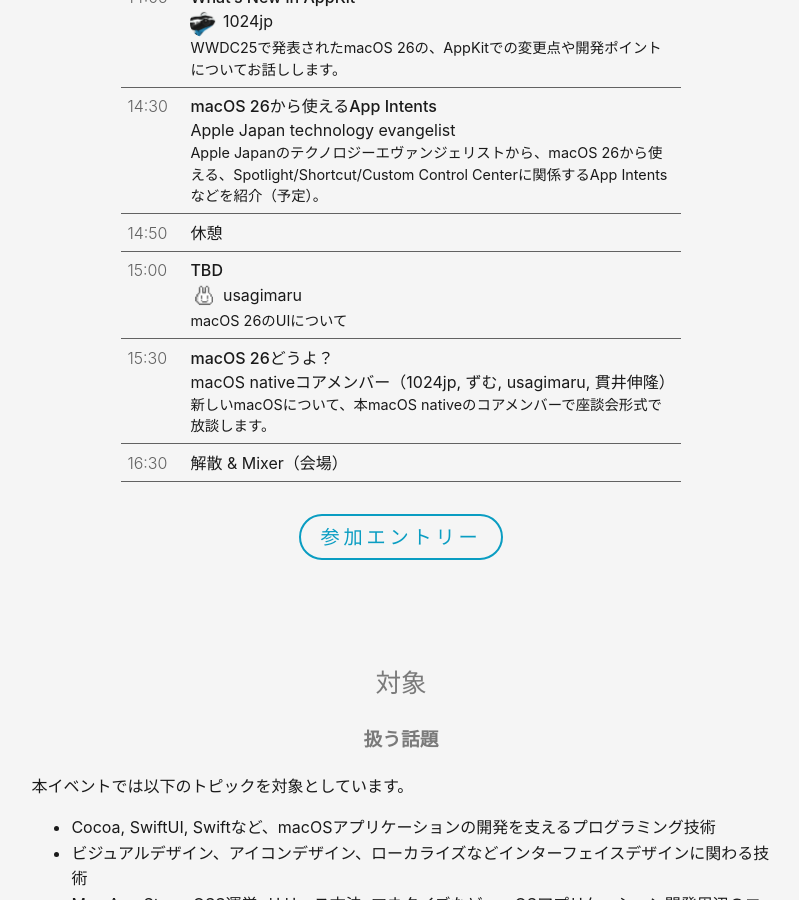
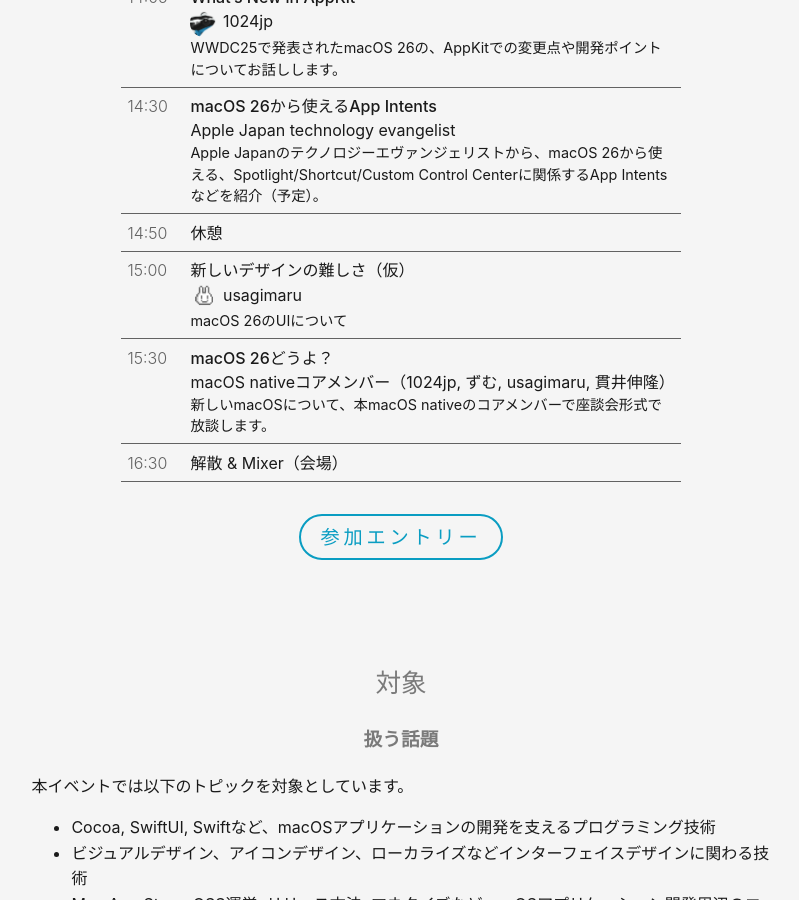
Before and after one commit to macOS-native/macos-native.github.io, a Jekyll site: the page built from index.md, in a window 1280 px wide and 900 px high, scrolled down 964 px. Shown: the whole window, without its empty margins (239-1038 px from the left). Built offline with Jekyll 4.4.1, drawn with Linux system fonts in a browser that asks for light colours.

Commit message:
Add title for usagimaru's presentation events.yml

```diff
--- a/_data/events.yml
+++ b/_data/events.yml
@@ -27,7 +27,7 @@
     - time: "14:50"
       title: "休憩"
     - time: "15:00"
-      title: "TBD"
+      title: "新しいデザインの難しさ（仮）"
       presenter:
         name: usagimaru
         avatar: usagimaru
```
